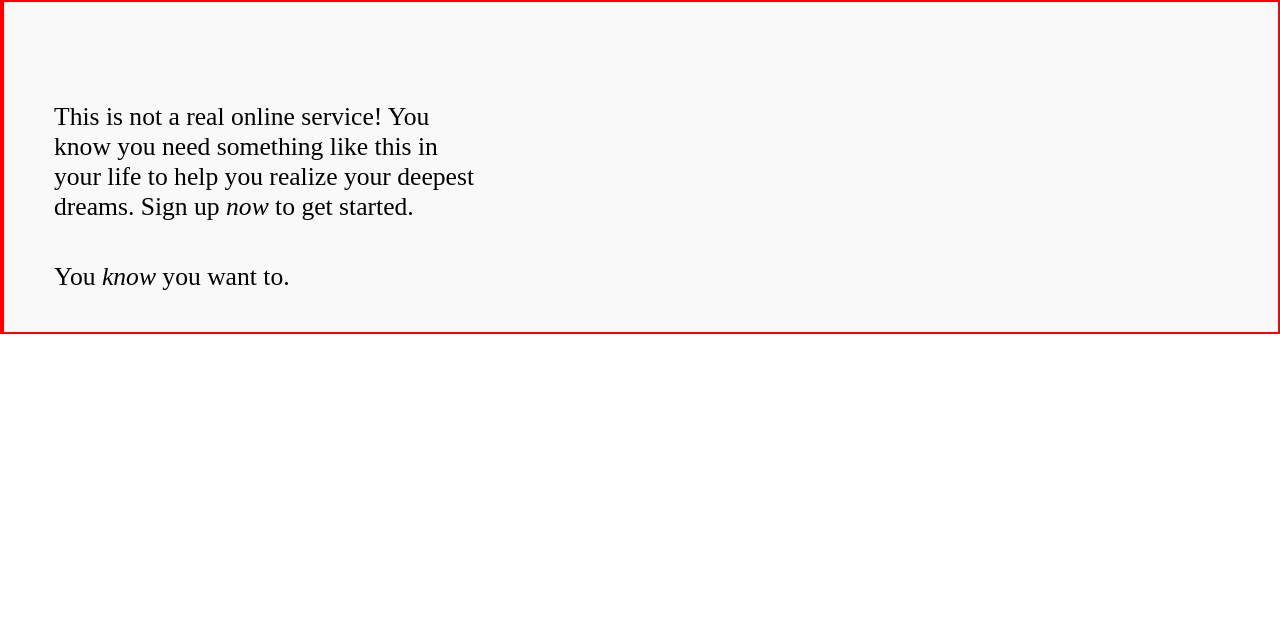
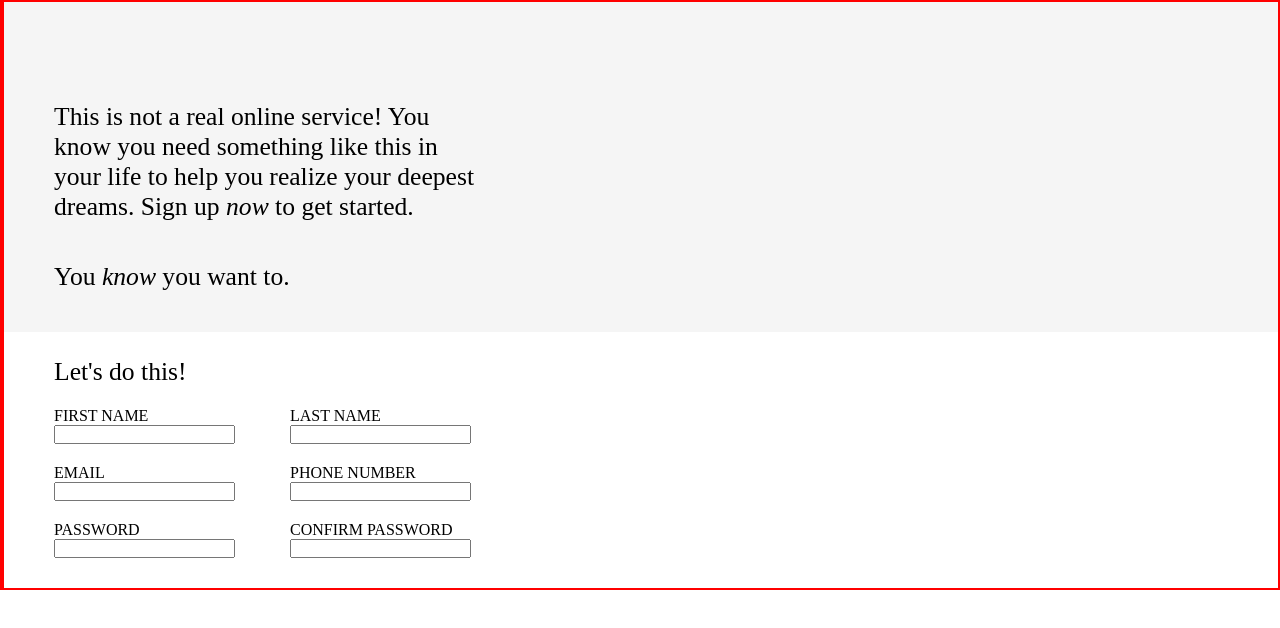
Before and after one commit to FelipePinto02/sign-up-form, a plain HTML site: page index.html in a window 1280 px wide. Drawn offline with Linux system fonts and the light colour scheme.

Commit message:
Started form layout

```diff
--- a/index.html
+++ b/index.html
@@ -20,6 +20,43 @@
                 </h1>
                 <h1>You <span class="italic">know</span> you want to.</h1>
             </div>
+            <div class="form-box">
+                <form action="#">
+                    <h1>Let's do this!</h1>
+                    <section>
+                        <div class="form-row">
+                            <div class="label-input-pair">
+                                <label for="first-name">FIRST NAME</label>
+                                <input type="text" id="first-name">
+                            </div>
+                            <div class="label-input-pair">
+                                <label for="last-name">LAST NAME</label>
+                                <input type="text" id="last-name">
+                            </div>
+                        </div>
+                        <div class="form-row">
+                            <div class="label-input-pair">
+                                <label for="email">EMAIL</label>
+                                <input type="text" id="email">
+                            </div>
+                            <div class="label-input-pair">
+                                <label for="phone-number">PHONE NUMBER</label>
+                                <input type="text" id="phone-number">
+                            </div>
+                        </div>
+                        <div class="form-row">
+                            <div class="label-input-pair">
+                                <label for="pwd">PASSWORD</label>
+                                <input type="text" id="pwd">
+                            </div>
+                            <div class="label-input-pair">
+                                <label for="confirm-pwd">CONFIRM PASSWORD</label>
+                            <input type="text" id="confirm-pwd">
+                            </div>
+                        </div>
+                    </section>
+                </form>
+            </div>
         </div>
     </div>
 </body>
--- a/styles.css
+++ b/styles.css
@@ -20,16 +20,15 @@
 
 .form-container {
     flex: 2 auto;
-    background-color: #f9f9f9;
+    background-color: #f5f5f5;
 }
 
 .intro-text {
     padding: 60px 10px 0px;
     width: 42%;
-    gap: 50px;
 }
 
-.intro-text h1 {
+.form-container h1 {
     font-size: 1.6rem;
     margin: 40px;
     font-weight: normal;
@@ -37,8 +36,38 @@
 
 .form-box {
     background-color: white;
+    padding: 25px 10px 0px;
+}
+
+.form-box h1 {
+    margin: 0px 40px 0px;
+}
+
+section {
+    margin: 0px 40px 0px;
+    display: flex;
+    flex-direction: column;
+}
+
+.form-row {
+    display: flex;
+    gap: 55px;
+    margin: 10px 0px;
+}
+
+.label-input-pair {
+    display: flex;
+    flex-direction: column;
 }
 
 .italic {
     font-style: italic;
 }
+
+.form-row:first-child {
+    margin-top: 20px;
+}
+
+.form-row:last-child {
+    margin-bottom: 30px;
+}
```
